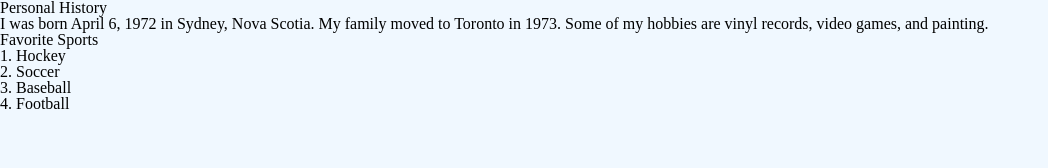
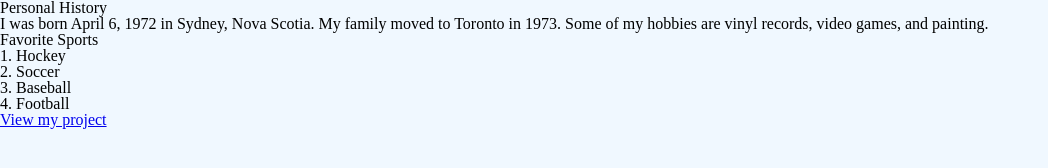
Before and after one commit to Fearhad/Fearhad.github.io, a plain HTML site: page index.html in a window 1280 px wide. Shown: the part 190-358 px from the top of the page, without its empty margins (0-1048 px from the left). Drawn offline with Linux system fonts and the light colour scheme.

Commit message:
added link to project

```diff
--- a/index.html
+++ b/index.html
@@ -26,6 +26,7 @@
         <li>3. Baseball</li>
         <li>4. Football</li>
     </ol>
+    <a href="https://fearhad.github.io/DemoRepository/demo.html">View my project</a>
 </Section>
 </body>
 </html>
```
